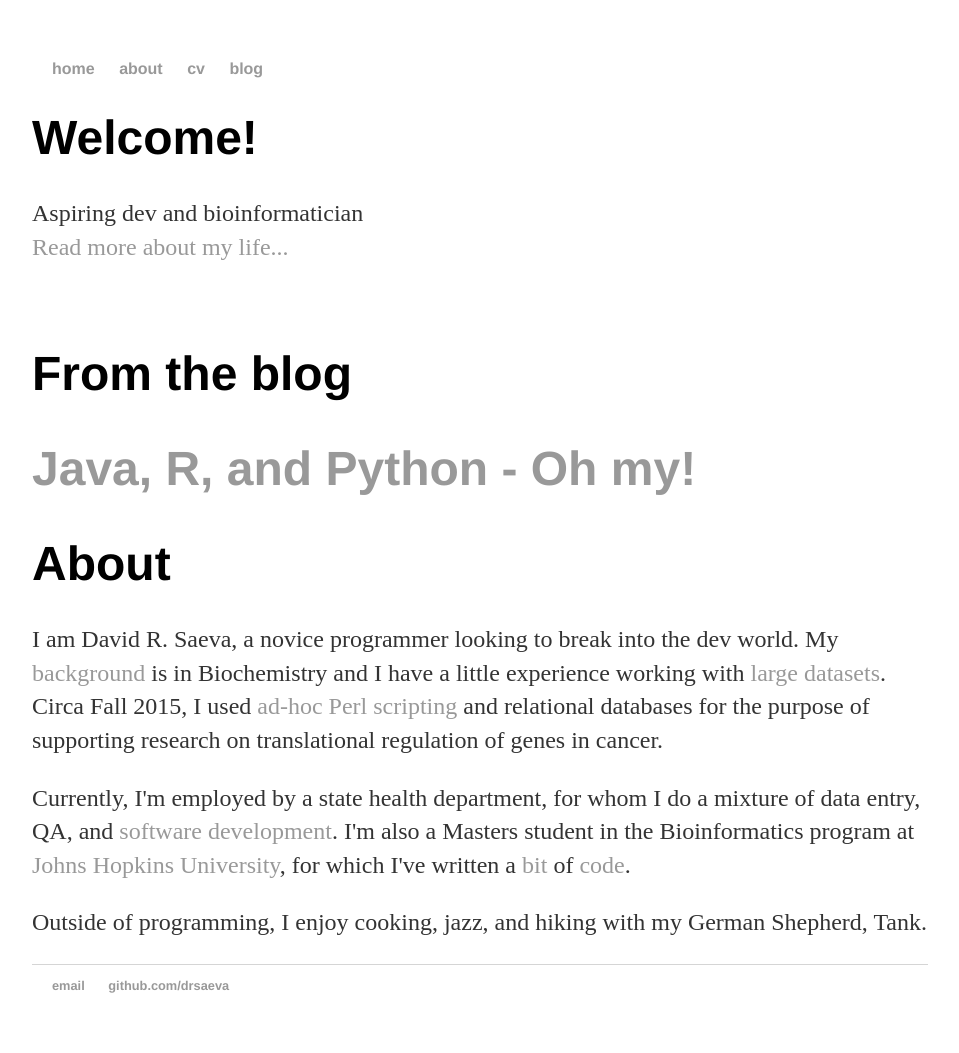
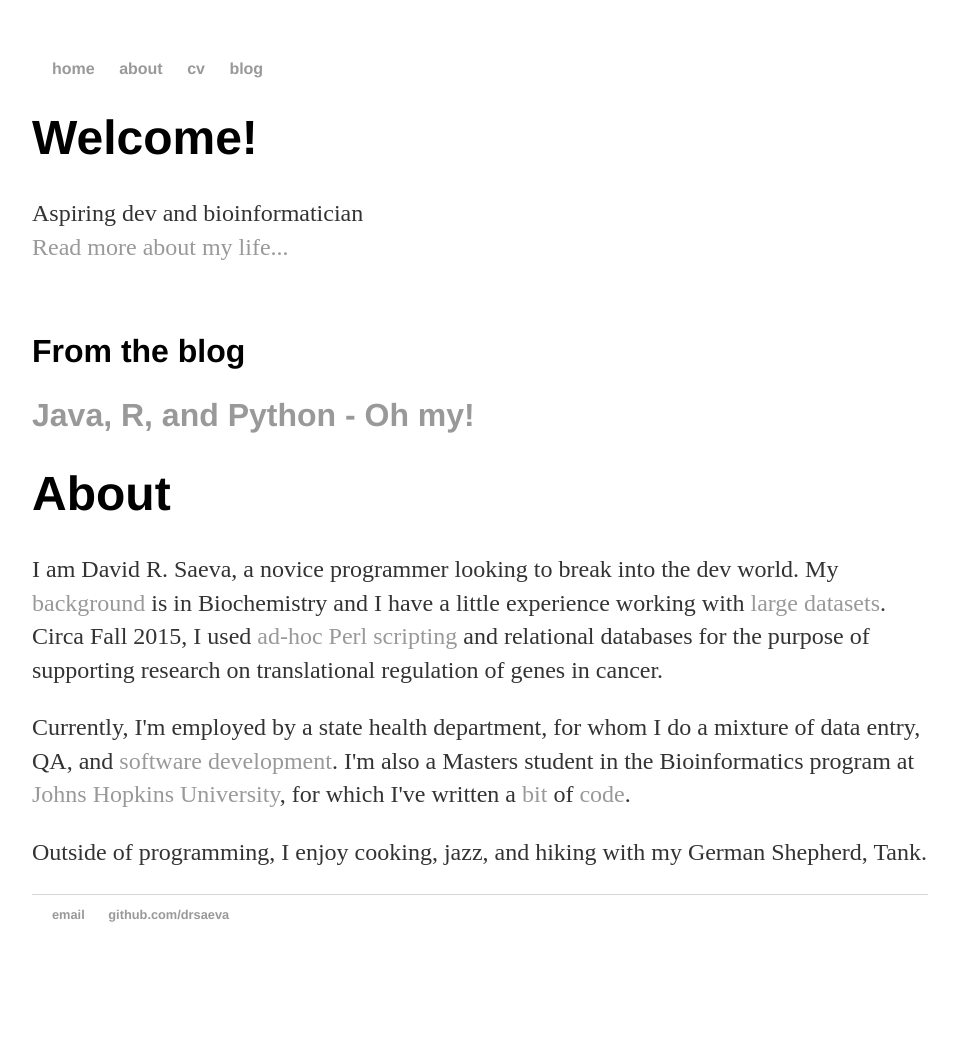
Before and after one commit to drsaeva/drsaeva.github.io, a Jekyll site: the page built from index.html, in a window 1280 px wide. Shown: the whole page, without its empty margins (160-1119 px from the left). Built offline with Jekyll 4.4.1, drawn with Linux system fonts in a browser that asks for light colours; after the commit the page ends 982 px from its top, so only the background shows below that.

Commit message:
Update main.css

```diff
--- a/css/main.css
+++ b/css/main.css
@@ -24,7 +24,7 @@ h1 {
     font-family:'Helvetica', 'Arial', 'Sans-Serif';
 }
 h2{
-  font-size: 3em;
+  font-size: 2em;
   font-family:'Helvetica', 'Arial', 'Sans-Serif';
 }
 p {
@@ -39,7 +39,7 @@ footer {
 
 ul.posts {
     margin: 20px auto 40px;
-    font-size: 1em;
+    font-size: 1.5em;
 }
 
 ul.posts li {
```
